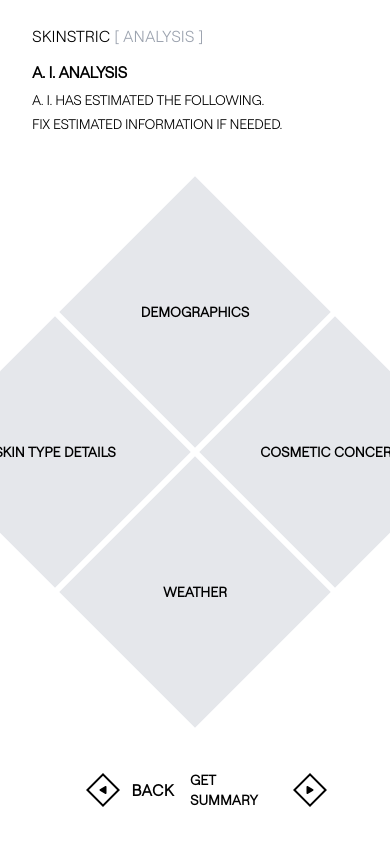
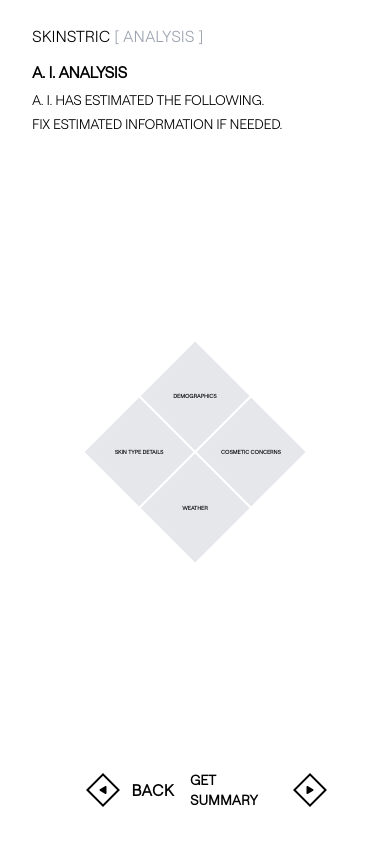
Before and after one commit to Fab785/skinstric, a React (Create React App) app: page /analysis-overview in a window 390 px wide. Shown: the top 844 px of the page. Built offline with nearby package versions, Linux system fonts and the light colour scheme.

Commit message:
AnalysisOverview is now responsive

```diff
--- a/src/pages/AnalysisOverview.jsx
+++ b/src/pages/AnalysisOverview.jsx
@@ -1,4 +1,4 @@
-import React, { useState } from "react";
+import React, { useState, useEffect } from "react";
 import { useNavigate, useLocation } from "react-router-dom";
 import RhombusButton from "../UI/RhombusButtons";
 
@@ -9,16 +9,41 @@ export default function AnalysisOverview() {
 
   const [showDotted, setShowDotted] = useState(false);
 
-  const handleGetSummary = () => {
-    console.log("Proceeding to summary...");
-  };
+  // Track window width for scaling
+  const [windowWidth, setWindowWidth] = useState(window.innerWidth);
 
-  const items = [
+  useEffect(() => {
+    const handleResize = () => setWindowWidth(window.innerWidth);
+    window.addEventListener("resize", handleResize);
+    return () => window.removeEventListener("resize", handleResize);
+  }, []);
+
+  // Base sizes and offsets
+  const baseSize = 192;
+  const baseOffsets = [
     { label: "Demographics", offsetX: 0, offsetY: -140 },
     { label: "Cosmetic Concerns", offsetX: 140, offsetY: 0 },
     { label: "Weather", offsetX: 0, offsetY: 140 },
     { label: "Skin Type Details", offsetX: -140, offsetY: 0 },
   ];
+
+  // Calculate scale based on window width (adjust breakpoints and scale factor as needed)
+  let scale = 1;
+  if (windowWidth < 400) scale = 0.4;
+  else if (windowWidth < 600) scale = 0.6;
+  else if (windowWidth < 900) scale = 0.8;
+
+  const items = baseOffsets.map(({ label, offsetX, offsetY }) => ({
+    label,
+    offsetX: offsetX * scale,
+    offsetY: offsetY * scale,
+  }));
+
+  const size = baseSize * scale;
+
+  const handleGetSummary = () => {
+    console.log("Proceeding to summary...");
+  };
 
   const handleClick = (label) => {
     if (label === "Demographics") {
@@ -53,16 +78,16 @@ export default function AnalysisOverview() {
       {/* Center Rhombus Section */}
       <div className="flex-1 flex items-center justify-center relative">
         {/* Animated Dotted Rhombuses */}
-        {[2.8, 2.6, 2.4].map((scale, i) => (
+        {[2.8, 2.6, 2.4].map((scaleFactor, i) => (
           <div
             key={`dotted-${i}`}
             className={`absolute transition-opacity duration-500`}
             style={{
-              width: 192,
-              height: 192,
+              width: baseSize,
+              height: baseSize,
               top: "50%",
               left: "50%",
-              transform: `translate(-50%, -50%) rotate(-45deg) scale(${scale})`,
+              transform: `translate(-50%, -50%) rotate(-45deg) scale(${scaleFactor})`,
               zIndex: 0,
               border: "1px dotted",
               borderColor: `rgba(100, 100, 100, ${0.4 - i * 0.1})`,
@@ -70,7 +95,7 @@ export default function AnalysisOverview() {
               opacity: showDotted ? 1 : 0,
               transitionDelay: showDotted
                 ? `${i * 120}ms`
-                : `${(2 - i) * 120}ms`, // appear big to small, disappear small to big
+                : `${(2 - i) * 120}ms`,
             }}
           />
         ))}
@@ -84,8 +109,8 @@ export default function AnalysisOverview() {
             onMouseEnter={() => setShowDotted(true)}
             onMouseLeave={() => setShowDotted(false)}
             style={{
-              width: 192,
-              height: 192,
+              width: size,
+              height: size,
               top: `calc(50% + ${item.offsetY}px)`,
               left: `calc(50% + ${item.offsetX}px)`,
               transform: "translate(-50%, -50%) rotate(-45deg)",
@@ -97,7 +122,7 @@ export default function AnalysisOverview() {
                 transform: "rotate(45deg)",
                 fontFamily: "Roobert TRIAL",
                 fontWeight: 600,
-                fontSize: "14px",
+                fontSize: `${14 * scale}px`, // scale font size too
                 lineHeight: "20px",
                 letterSpacing: "-2%",
                 textAlign: "center",
```
